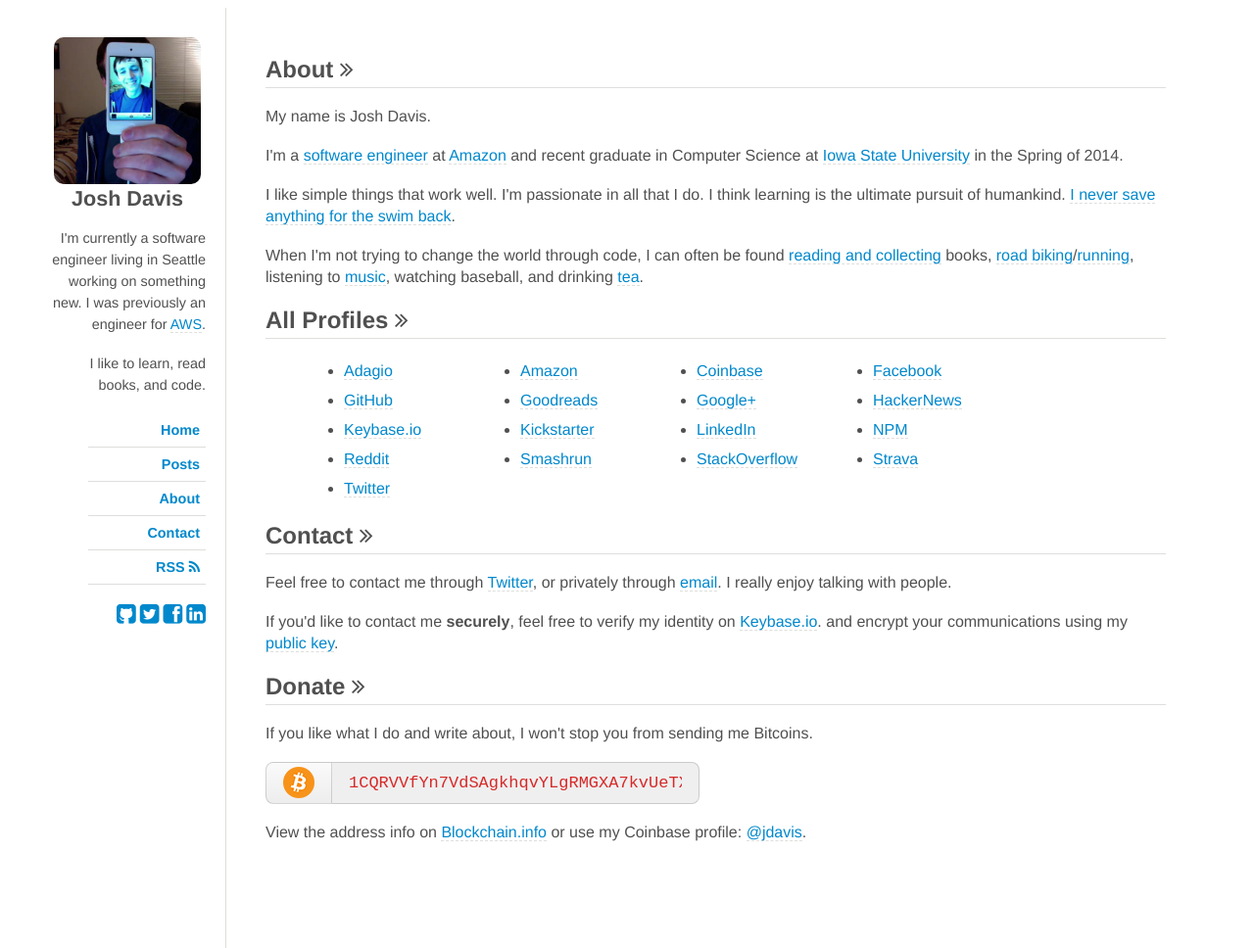
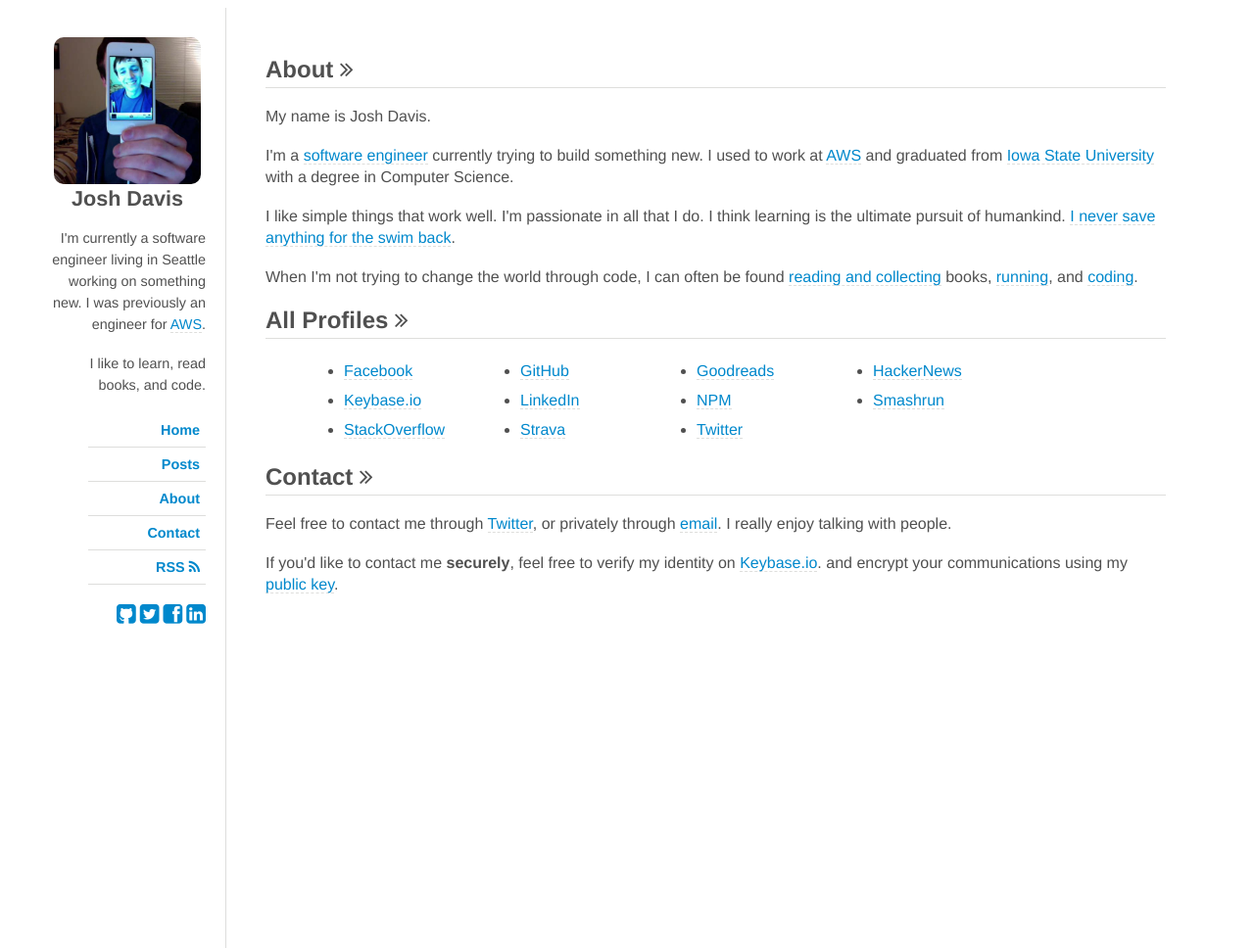
Before and after one commit to jdavis/jdavis.github.com, a Jekyll site: the page built from about.html, in a window 1280 px wide. Shown: the whole page at 98% size. Built offline with Jekyll 4.4.1, drawn with Linux system fonts in a browser that asks for light colours; nearby versions of some CDN libraries; some web fonts are replaced.

Commit message:
Update about info

```diff
--- a/about.html
+++ b/about.html
@@ -13,10 +13,11 @@
 <p>
     I'm a
     <a href="{{ site.data.accounts.github.site }}">software engineer</a>
-    at <a href="http://www.amazon.com/">Amazon</a>
-    and recent graduate in Computer Science at
-    <a href="http://iastate.edu">Iowa State University</a>
-    in the Spring of 2014.
+    currently trying to build something new.
+    I used to work at <a href="https://aws.amazon.com/">AWS</a>
+    and graduated from
+    <a href="https://www.iastate.edu">Iowa State University</a>
+    with a degree in Computer Science.
 </p>
 
 <p>
@@ -30,11 +31,9 @@
     When I'm not trying to change the world through code, I can often be found
     <a href="{{ site.data.accounts.goodreads.site }}">reading and collecting</a>
     books,
-    <a href="{{ site.data.accounts.strava.site }}">road biking</a>/<a href="{{ site.data.accounts.smashrun.site }}">running</a>,
-    listening to
-    <a href="{{ site.data.accounts.lastfm.site }}">music</a>,
-    watching baseball, and drinking
-    <a href="{{ site.data.accounts.adagio.site }}">tea</a>.
+    <a href="{{ site.data.accounts.smashrun.site }}">running</a>,
+    and
+    <a href="{{ site.data.accounts.github.site }}">coding</a>.
 </p>
 
 <h2 id="profiles">All Profiles <i class="icon-double-angle-right"></i></h2>
@@ -59,23 +58,3 @@
     and encrypt your communications using my
     <a href="{{ site.data.accounts.keybase.key }}">public key</a>.
 </p>
-
-<h2 id="donate">Donate <i class="icon-double-angle-right"></i></h2>
-<p>
-    If you like what I do and write about, I won't stop you from sending me
-    Bitcoins.
-
-    <div class="donate">
-        <div class="icon">
-            <img src="/img/misc/bitcoin.png" alt="Bitcoin logo"/>
-        </div>
-        <input class="donate" type="text" value="1CQRVVfYn7VdSAgkhqvYLgRMGXA7kvUeTX" readonly="readonly">
-    </div>
-
-    <p>
-        View the address info on
-        <a href="https://blockchain.info/address/1CQRVVfYn7VdSAgkhqvYLgRMGXA7kvUeTX">Blockchain.info</a>
-        or use my Coinbase profile:
-        <a href="{{ site.data.accounts.coinbase.site }}">@jdavis</a>.
-    </p>
-</p>
```
Also changed, not shown: _data/accounts.yml (+0 -24 lines).
